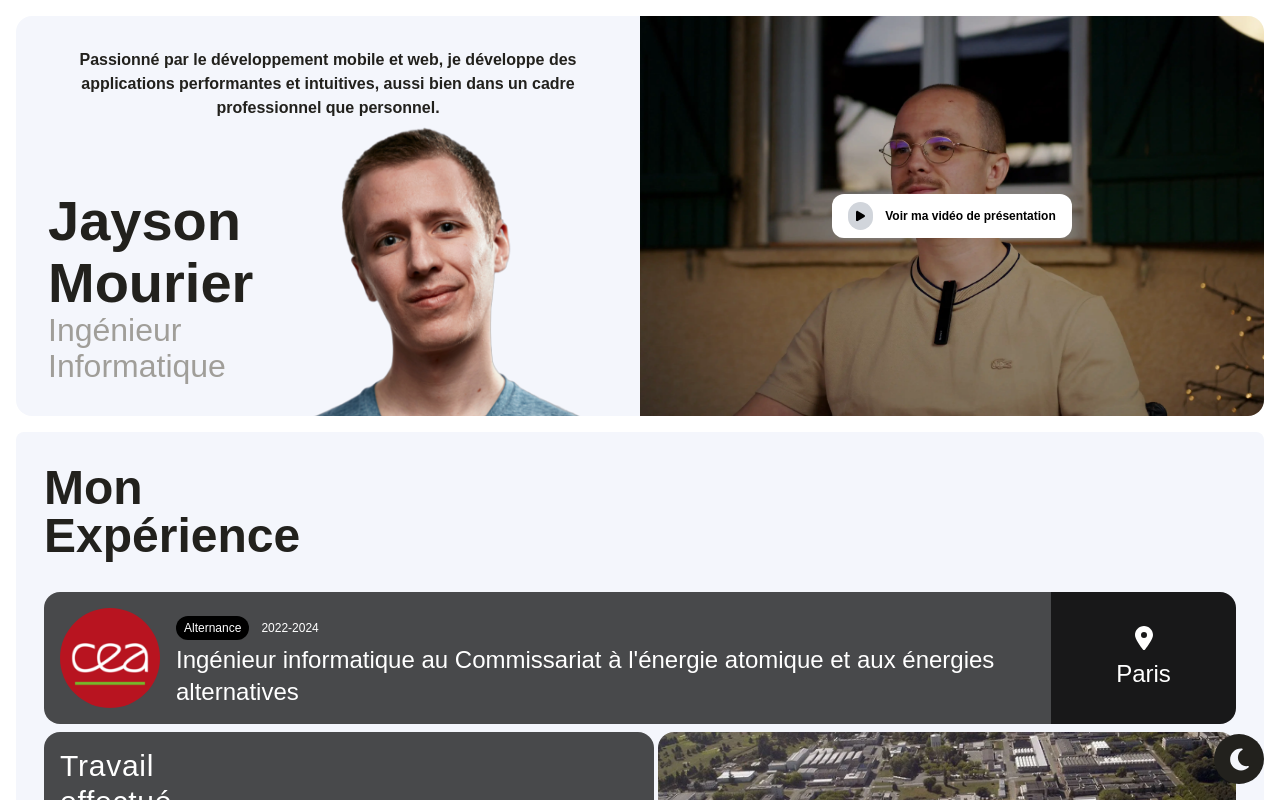
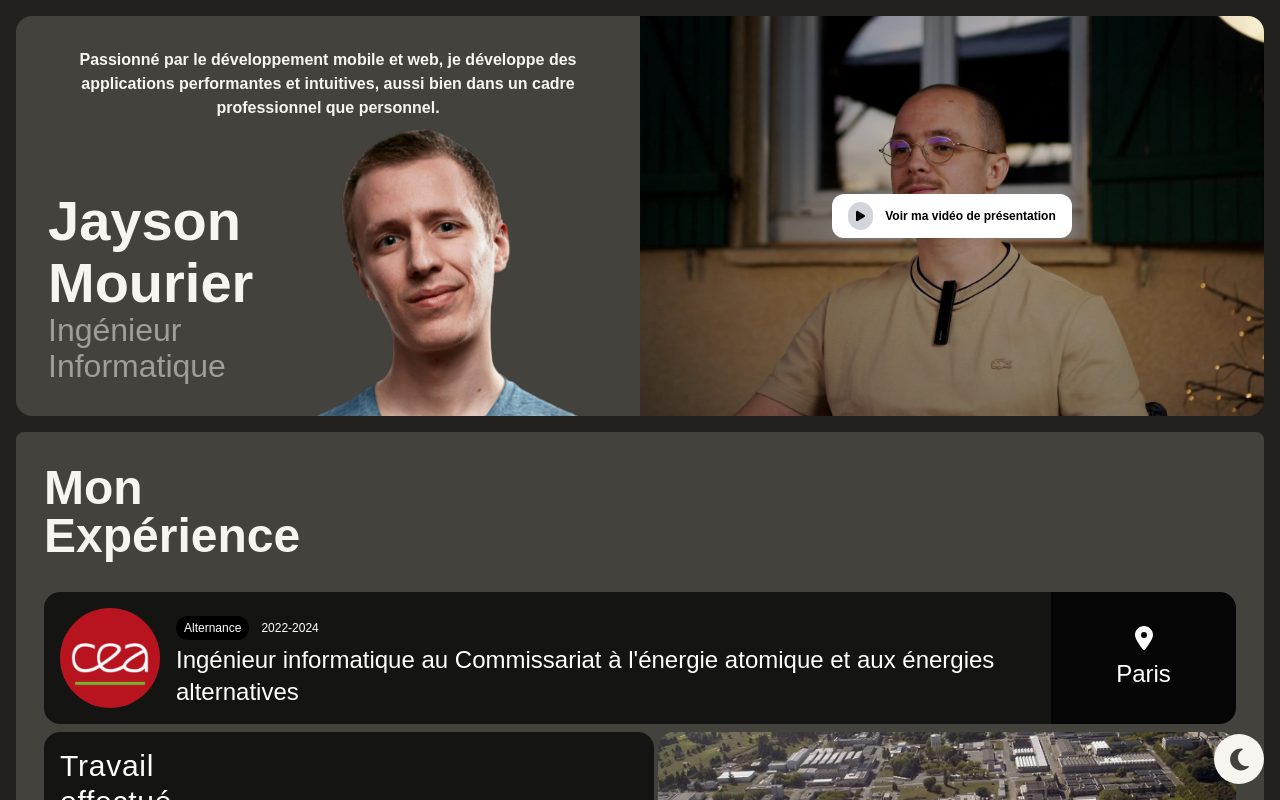
Before and after one commit to jaysonmourier/jaysonmourier-web, a Next.js app: page / in a window 1280 px wide. Shown: the top 800 px of the page. Built offline with nearby package versions, Linux system fonts and the light colour scheme.

Commit message:
dark mode by default

```diff
--- a/src/app/components/ThemeButton/ThemeButton.tsx
+++ b/src/app/components/ThemeButton/ThemeButton.tsx
@@ -7,19 +7,19 @@ import { faSun, faMoon } from "@fortawesome/free-solid-svg-icons";
 import "@/app/components/ThemeButton/ThemeButton.css"
 
 export default function ThemeButton() {
-    const [theme, setTheme] = useState("light");
+    const [theme, setTheme] = useState("dark");
 
     useEffect(() => {
-        const storedTheme = localStorage.getItem("theme") || "light";
+        const storedTheme = localStorage.getItem("theme") || "dark";
         setTheme(storedTheme);
-        document.documentElement.classList.toggle("dark", storedTheme === "dark");
+        document.documentElement.classList.toggle("dark", storedTheme === "light");
     }, []);
 
     const toggleTheme = () => {
-        const newTheme = theme === "light" ? "dark" : "light";
+        const newTheme = theme === "dark" ? "light" : "dark";
         setTheme(newTheme);
         localStorage.setItem("theme", newTheme);
-        document.documentElement.classList.toggle("dark", newTheme === "dark");
+        document.documentElement.classList.toggle("light", newTheme === "light");
     };
 
     return (
@@ -27,7 +27,7 @@ export default function ThemeButton() {
             onClick={toggleTheme}
             className="fixed w-[50px] h-[50px] bg-blue-500 bottom-0 right-0 m-4 z-50 cursor-pointer rounded-full flex justify-center items-center theme-button"
         >
-        <FontAwesomeIcon icon={theme === "light" ? faMoon : faSun} className="w-[25px] h-[25px]" />
+        <FontAwesomeIcon icon={theme === "dark" ? faMoon : faSun} className="w-[25px] h-[25px]" />
         </div>
     );
 }
--- a/src/app/globals.css
+++ b/src/app/globals.css
@@ -3,25 +3,6 @@
 @tailwind utilities;
 
 :root {
-  --background: #ffffff;
-  --foreground: #22211d;
-  --muted: #a09e99;
-  --primary: #f4f6fc;
-  --hr: #fff;
-}
-
-@media (prefers-color-scheme: dark) {
-  :root {
-    --background: #22211d;
-    --foreground: #f7f5ef;
-    --muted: #a09e99;
-    --primary: #44423d;
-    --secondary: #63615c;
-    --hr: #63615c;
-  }
-}
-
-.dark {
   --background: #22211d;
   --foreground: #f7f5ef;
   --muted: #a09e99;
@@ -30,6 +11,14 @@
   --hr: #63615c;
 }
 
+.light {
+  --background: #ffffff;
+  --foreground: #22211d;
+  --muted: #a09e99;
+  --primary: #f4f6fc;
+  --hr: #fff;
+}
+
 body {
   color: var(--foreground);
   background: var(--background);
```
